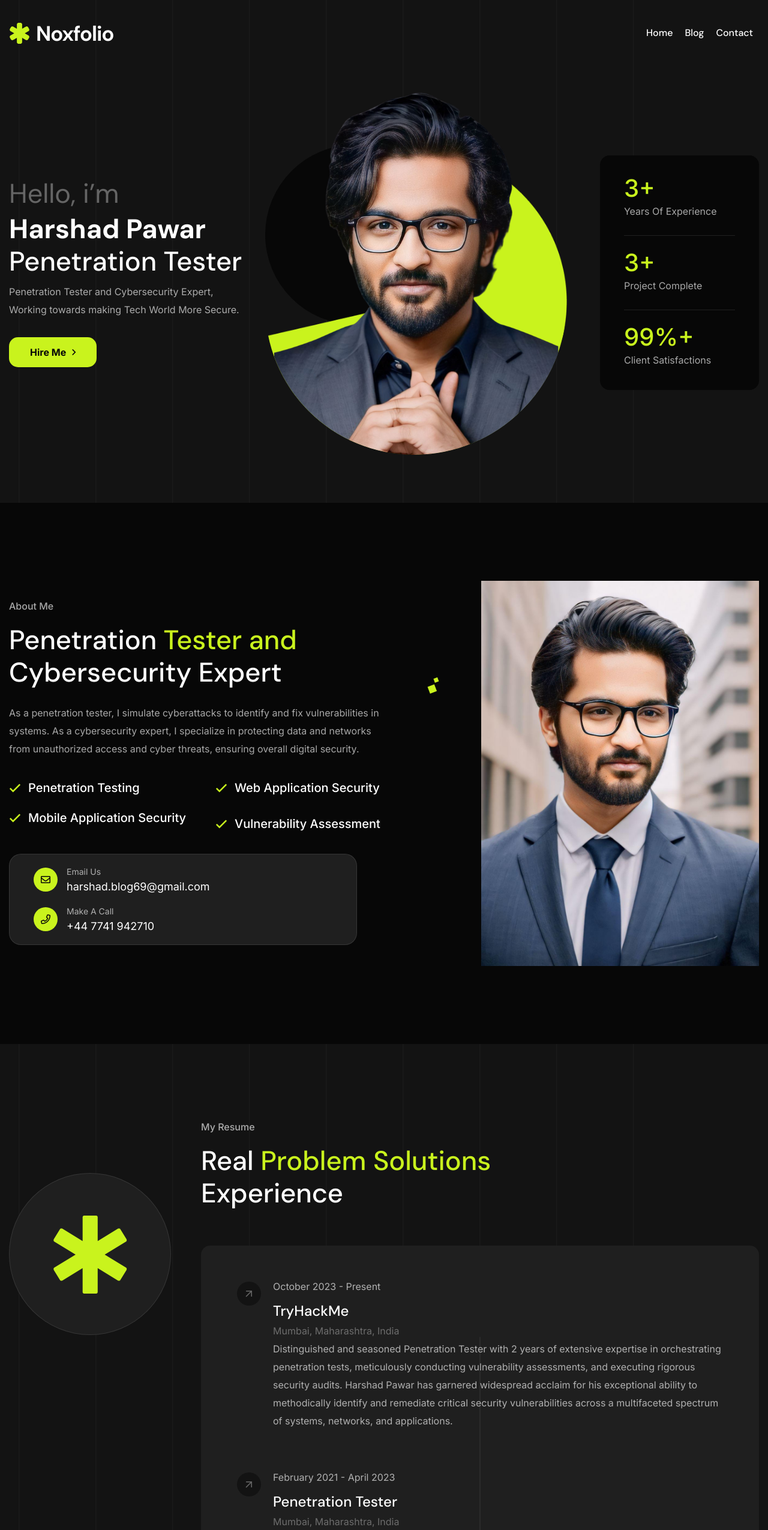
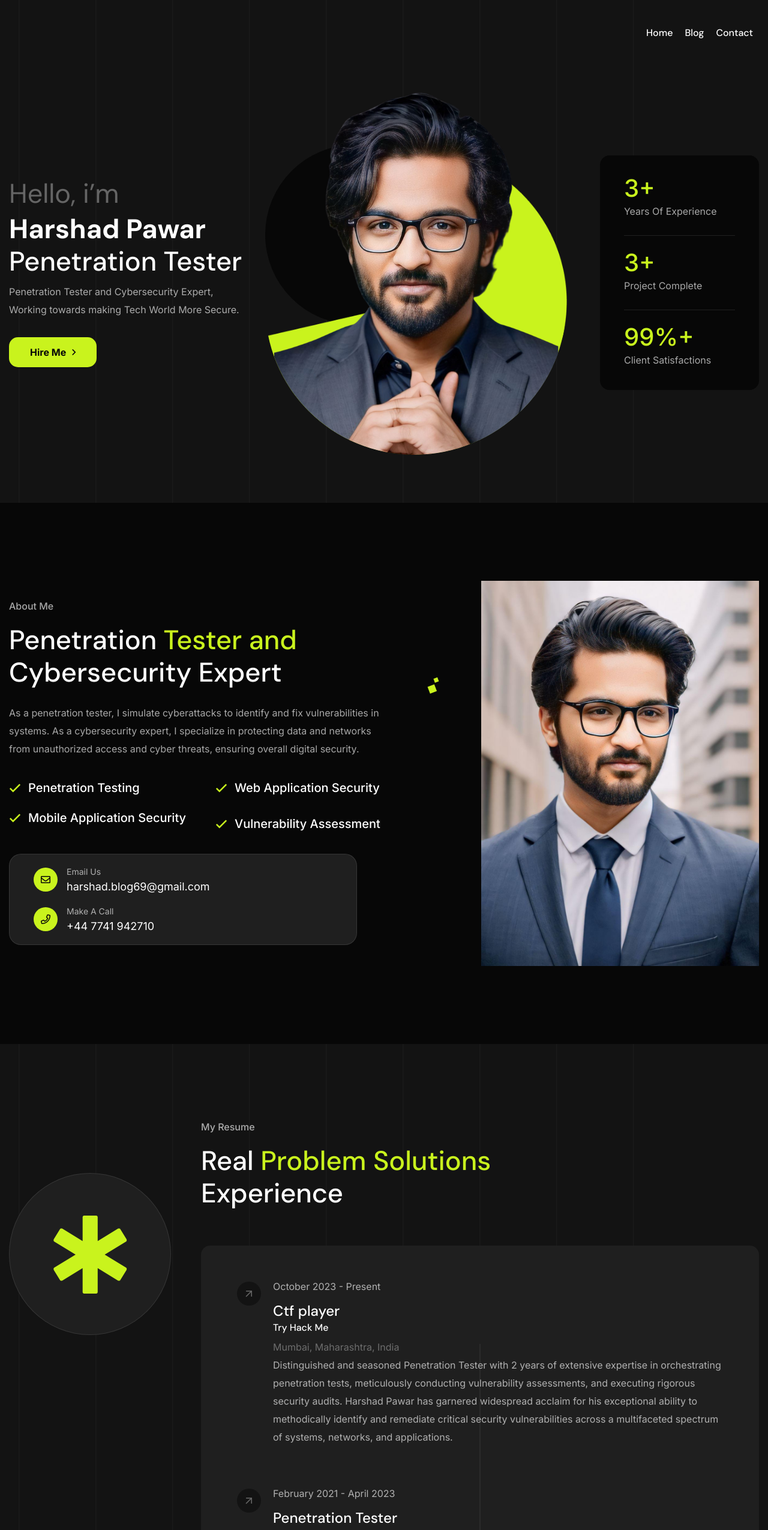
Before and after one commit to kajolchavan/cybersecurityportfolio, a Next.js app: page / in a window 1280 px wide. Shown: the top 2550 px of the page at 60% size. Built offline with nearby package versions, Linux system fonts and the light colour scheme.

Commit message:
done all changes

```diff
--- a/cms/lib/client.js
+++ b/cms/lib/client.js
@@ -9,7 +9,7 @@ export const client = createClient({
   projectId: 'rhkj6pd9',
   dataset: 'production',
   apiVersion: '2022-03-07',
-  useCdn: true,
+  useCdn: false,
   token: process.env.NEXT_PUBLIC_SANITY_TOKEN
 })
 
--- a/components/BlogMain.js
+++ b/components/BlogMain.js
@@ -3,7 +3,7 @@ import { client, urlFor } from "@/cms/lib/client";
 import Link from "next/link";
 
 const BlogMain = ({blogs}) => {
-    console.log(blogs)
+
   return (
     <div>
            <section className="blog-standard-area pb-70 rpb-40 pb-130 rpb-100 rel z-1">
@@ -14,7 +14,7 @@ const BlogMain = ({blogs}) => {
                 <div className="row">
                 {
                     blogs?.length !== 0 && blogs?.map((blog)=>(
-                        <div className="col-md-6 col-lg-4 item">
+                        <div key={blog._id} className="col-md-6 col-lg-4 item">
                     <div className="blog-item style-two wow fadeInUp delay-0-2s">
                       <div className="image">
                       {blog?.coverImage &&  <img
@@ -76,4 +76,6 @@ const BlogMain = ({blogs}) => {
 
 
 
+
+
 export default BlogMain
--- a/components/Projects.js
+++ b/components/Projects.js
@@ -49,11 +49,11 @@ const Projects = () => {
               <span className="sub-title">Multifactor Authentication System</span>
               <h2>
                 <Link legacyBehavior href="project-details">
-                  Lock & Key
+                Protectium
                 </Link>
               </h2>
               <p>
-                Developed within the domain of cybersecurity, "Lock & Key" is a robust multi-factor authentication system designed to fortify user access control by integrating multiple layers of security. This innovative system enhances traditional authentication mechanisms by incorporating four distinct levels of validation: conventional username and password credentials, pattern-based passwords, pre-set image click verification, and cutting-edge facial recognition technology. Each layer is strategically designed to increase security redundancy, ensuring that user identities are verified with precision and reliability. The project demonstrates a sophisticated approach to modern security challenges, leveraging a combination of proven and emerging technologies to protect sensitive data and prevent unauthorized access.
+              Protectium is an advanced web-based Multi-Factor Authentication (MFA) system designed to enhance security for online applications and accounts. By requiring users to verify their identity using three distinct factors, Protectium significantly reduces the risk of unauthorized access, thus strengthening the security of online interactions. This comprehensive system is tailored to improve user engagement and customer relationships through secure, accessible account management. Recent deployments of Protectium have shown a 25% increase in positive user feedback and a 15% boost in engagement, alongside a remarkable 40% improvement in security metrics.
               </p>
 
             </div>
--- a/components/Resume.js
+++ b/components/Resume.js
@@ -30,8 +30,8 @@ const Resume = () => {
                     </div>
                     <div className="content">
                       <span className="years">October 2023 - Present </span>
-                      <h4>TryHackMe</h4>
-
+                      <h4>Ctf player</h4>
+                      <h6>Try Hack Me</h6>
                       <span className="company">Mumbai, Maharashtra, India</span>
                       <p>Distinguished and seasoned Penetration Tester with 2 years of extensive expertise in orchestrating penetration tests, meticulously conducting vulnerability assessments, and executing rigorous security audits. Harshad Pawar has garnered widespread acclaim for his exceptional ability to methodically identify and remediate critical security vulnerabilities across a multifaceted spectrum of systems, networks, and applications.</p>
                     </div>
@@ -45,7 +45,7 @@ const Resume = () => {
                     <div className="content">
                       <span className="years">February 2021 - April 2023</span>
                       <h4>Penetration Tester</h4>
-
+                      <h6>Cyber Forensics & Investigation</h6>
                       <span className="company">Mumbai, Maharashtra, India</span>
                       <p>Conducted thorough and methodical penetration tests across diverse
 systems, networks, and applications, employing industry-leading tools and methodologies.
@@ -62,7 +62,7 @@ Offered strategic insights and actionable recommendations to stakeholders, guidi
                     <div className="content">
                       <span className="years">December 2020 - January 2021</span>
                       <h4>Intern</h4>
-
+                      <h6>Cyber Forensics & Investigation</h6>
                       <span className="company">Mumbai, Maharashtra, India</span>
                       <p>Assisted in incident response activities, including monitoring security events and investigating potential breaches.
 Contributed to the development and refinement of security policies,
--- a/layout/Header.js
+++ b/layout/Header.js
@@ -37,15 +37,7 @@ const Header1 = ({ onePageMenu }) => {
           <div className="header-inner rel d-flex align-items-center">
             <div className="logo-outer">
               <div className="logo">
-                <Link legacyBehavior href="/">
-                  <a>
-                    <img
-                      src="assets/images/logos/logo.png"
-                      alt="Logo"
-                      title="Logo"
-                    />
-                  </a>
-                </Link>
+
               </div>
             </div>
             <div className="nav-outer clearfix ">
@@ -53,15 +45,7 @@ const Header1 = ({ onePageMenu }) => {
               <nav className="main-menu navbar-expand-lg">
                 <div className="navbar-header">
                   <div className="mobile-logo my-15">
-                    <Link legacyBehavior href="/">
-                      <a>
-                        <img
-                          src="assets/images/logos/logo.png"
-                          alt="Logo"
-                          title="Logo"
-                        />
-                      </a>
-                    </Link>
+
                   </div>
                   {/* Toggle Button */}
                   <button
@@ -125,15 +109,7 @@ const Header2 = ({ onePageMenu }) => {
           <div className="header-inner rel d-flex align-items-center">
             <div className="logo-outer">
               <div className="logo">
-                <Link legacyBehavior href="/">
-                  <a>
-                    <img
-                      src="assets/images/logos/logo.png"
-                      alt="Logo"
-                      title="Logo"
-                    />
-                  </a>
-                </Link>
+
               </div>
             </div>
             <div className="nav-outer clearfix mx-auto">
@@ -141,15 +117,7 @@ const Header2 = ({ onePageMenu }) => {
               <nav className="main-menu navbar-expand-lg">
                 <div className="navbar-header">
                   <div className="mobile-logo my-15">
-                    <Link legacyBehavior href="/">
-                      <a>
-                        <img
-                          src="assets/images/logos/logo.png"
-                          alt="Logo"
-                          title="Logo"
-                        />
-                      </a>
-                    </Link>
+
                   </div>
                   {/* Toggle Button */}
                   <button
--- a/package.json
+++ b/package.json
@@ -13,7 +13,7 @@
     "@sanity/image-url": "^1.0.2",
     "axios": "^1.6.8",
     "isotope-layout": "^3.0.6",
-    "next": "14.0.4",
+    "next": "14.1 || >=14.3.0-canary.0 <14.3.0",
     "react": "^18",
     "react-bootstrap": "^1.6.1",
     "react-countup": "^6.5.0",
```
Also changed, not shown: app/blog/page.js (+6 -1 lines).
